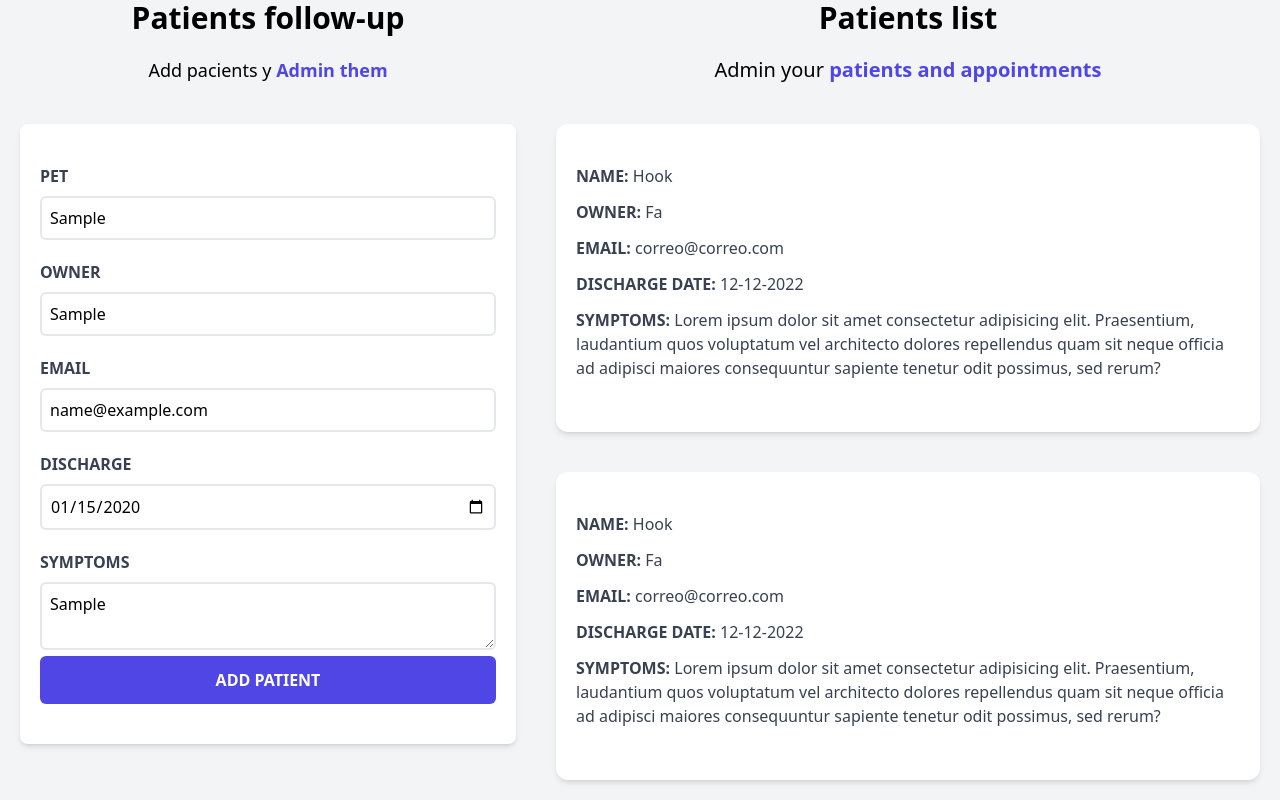
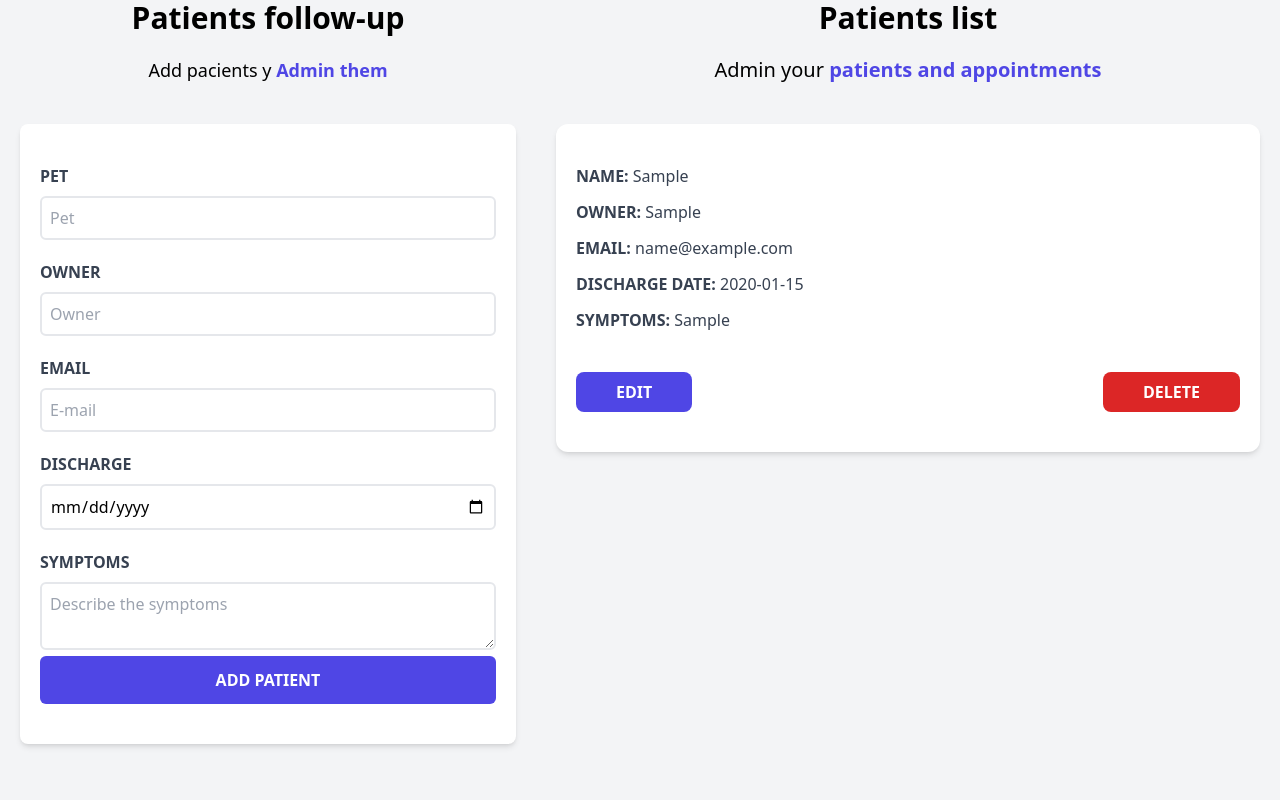
Before and after one commit to fagarmartin/agenda-citas, a React (Vite) app: page / in a window 1280 px wide. Both pictures are taken after typing "Sample", "Sample", "name@example.com", "2020-01-15", "Sample" into the empty fields and a click on the input "Add patient". Shown: the part 176-976 px from the top of the page. Built offline with nearby package versions, Linux system fonts and the light colour scheme.

Commit message:
dynamic patients

```diff
--- a/src/App.jsx
+++ b/src/App.jsx
@@ -1,7 +1,7 @@
 import "./App.css";
 import Form from "./components/Form";
 import Header from "./components/Header";
-import PacientList from "./components/PacientList";
+import PatientList from "./components/PatientList";
 import { useState } from "react";
 function App() {
   const [patients,setPatients]=useState([]);
@@ -11,7 +11,7 @@
       <Header />
       <div className="mt-12 md:flex">
         <Form setPatients={setPatients} patients={patients} />
-        <PacientList />
+        <PatientList  patients={patients} />
       </div>
     </div>
   );
--- /dev/null
+++ b/src/components/Error.jsx
@@ -0,0 +1,9 @@
+function Error({ children }) {
+  return (
+    <div className="bg-red-800 text-white text-center font-bold p-3 uppercase mb-3 rounded">
+      {children}
+    </div>
+  );
+}
+
+export default Error;
--- a/src/components/Form.jsx
+++ b/src/components/Form.jsx
@@ -1,7 +1,14 @@
 import { useState } from "react";
+import Error from "./Error";
+function Form({ setPatients, patients }) {
 
-function Form({ setPatients,patients }) {
+  const generateId =()=>{ //generate unique id
+    const random = Math.random().toString(36).substring(2);
+    const fecha=Date.now().toString(36)
+    return random+fecha
+  }
   const [formInputs, setFormInputs] = useState({
+    id:"",
     name: "",
     owner: "",
     email: "",
@@ -24,6 +31,7 @@
 
     setError(false);
     const objectPatient = {
+      id:generateId(),
       name,
       owner,
       email,
@@ -31,7 +39,16 @@
       symptoms,
     };
 
-    setPatients([...patients,objectPatient]);
+    setPatients([...patients, objectPatient]); //adds new patient
+    setFormInputs({
+      //reset values
+      id:"",
+      name: "",
+      owner: "",
+      email: "",
+      date: "",
+      symptoms: "",
+    });
   };
 
   return (
@@ -47,11 +64,9 @@
         className="bg-white shadow-md rounded-lg py-10 px-5 mb-10"
       >
         {error && (
-          <div>
-            <p className="bg-red-800 text-white text-center font-bold p-3 uppercase mb-3 rounded">
-              Todos los campos son obligatorios
-            </p>
-          </div>
+          <Error>
+            <p>Todos los campos son obligatorios</p>
+          </Error>
         )}
         <div className="mb-5">
           <label
--- a/src/components/Pacient.jsx
+++ /dev/null
@@ -1,32 +0,0 @@
-
-function Pacient() {
-  return (
-    <div className="mx-5 my-10 bg-white shadow-md px-5 py-10 rounded-xl">
-    <p className="font-bold mb-3 text-gray-700 uppercase">
-      Name: {""} <span className="font-normal normal-case">Hook</span>
-    </p>
-    <p className="font-bold mb-3 text-gray-700 uppercase">
-      Owner: {""} <span className="font-normal normal-case">Fa</span>
-    </p>
-    <p className="font-bold mb-3 text-gray-700 uppercase">
-      Email: {""}{" "}
-      <span className="font-normal normal-case">correo@correo.com</span>
-    </p>
-    <p className="font-bold mb-3 text-gray-700 uppercase">
-      Discharge date: {""}{" "}
-      <span className="font-normal normal-case">12-12-2022</span>
-    </p>
-    <p className="font-bold mb-3 text-gray-700 uppercase">
-      Symptoms: {""}{" "}
-      <span className="font-normal normal-case">
-        Lorem ipsum dolor sit amet consectetur adipisicing elit.
-        Praesentium, laudantium quos voluptatum vel architecto dolores
-        repellendus quam sit neque officia ad adipisci maiores consequuntur
-        sapiente tenetur odit possimus, sed rerum?
-      </span>
-    </p>
-  </div>
-  )
-}
-
-export default Pacient
--- a/src/components/PacientList.jsx
+++ /dev/null
@@ -1,20 +0,0 @@
-import Pacient from "./Pacient";
-
-function PacientList() {
-  return (
-    <div className="md:w-1/2 lg:w-3/5 md:h-screen overflow-y-scroll">
-      <h2 className="font-black text-3xl text-center">Patients list</h2>
-      <p className="text-xl mt-5 mb-10 text-center">
-        Admin your {""}
-        <span className="text-indigo-600 font-bold text-xl">
-          patients and appointments
-        </span>
-      </p>
-      <Pacient />
-      <Pacient />
-      <Pacient />
-    </div>
-  );
-}
-
-export default PacientList;
--- /dev/null
+++ b/src/components/Patient.jsx
@@ -0,0 +1,35 @@
+
+function Patient({patient}) {
+  const {name,owner,email,date,symptoms} =patient
+  console.log(patient.id)
+  return (
+    <div className="mx-5 my-10 bg-white shadow-md px-5 py-10 rounded-xl">
+    <p className="font-bold mb-3 text-gray-700 uppercase">
+      Name: {""} <span className="font-normal normal-case">{name}</span>
+    </p>
+    <p className="font-bold mb-3 text-gray-700 uppercase">
+      Owner: {""} <span className="font-normal normal-case">{owner}</span>
+    </p>
+    <p className="font-bold mb-3 text-gray-700 uppercase">
+      Email: {""}{" "}
+      <span className="font-normal normal-case">{email}</span>
+    </p>
+    <p className="font-bold mb-3 text-gray-700 uppercase">
+      Discharge date: {""}{" "}
+      <span className="font-normal normal-case">{date}</span>
+    </p>
+    <p className="font-bold mb-3 text-gray-700 uppercase">
+      Symptoms: {""}{" "}
+      <span className="font-normal normal-case">
+        {symptoms}
+      </span>
+    </p>
+    <div className="flex justify-between mt-10">
+      <button type="button" className="py-2 px-10 bg-indigo-600 hover:bg-indigo-700 text-white font-bold uppercase rounded-lg">Edit</button>
+      <button type="button" className="py-2 px-10 bg-red-600 hover:bg-red-700 text-white font-bold uppercase rounded-lg">Delete</button>
+    </div>
+  </div>
+  )
+}
+
+export default Patient
--- /dev/null
+++ b/src/components/PatientList.jsx
@@ -0,0 +1,35 @@
+import Patient from "./Patient";
+
+function PatientList({ patients }) {
+  return (
+    <div className="md:w-1/2 lg:w-3/5 md:h-screen overflow-y-scroll">
+      {patients && patients.length ? (
+        <>
+          {" "}
+          <h2 className="font-black text-3xl text-center">Patients list</h2>
+          <p className="text-xl mt-5 mb-10 text-center">
+            Admin your {""}
+            <span className="text-indigo-600 font-bold text-xl">
+              patients and appointments
+            </span>
+          </p>
+          {patients.map((patient) => (
+            <Patient key={patient.id} patient={patient} />
+          ))}
+        </>
+      ) : (
+        <>
+          <h2 className="font-black text-3xl text-center">0 Patients</h2>
+          <p className="text-xl mt-5 mb-10 text-center">
+            Start adding your {""}
+            <span className="text-indigo-600 font-bold text-xl">
+              and they will show here
+            </span>
+          </p>
+        </>
+      )}
+    </div>
+  );
+}
+
+export default PatientList;
```
Also changed, not shown: .eslintrc.cjs.
